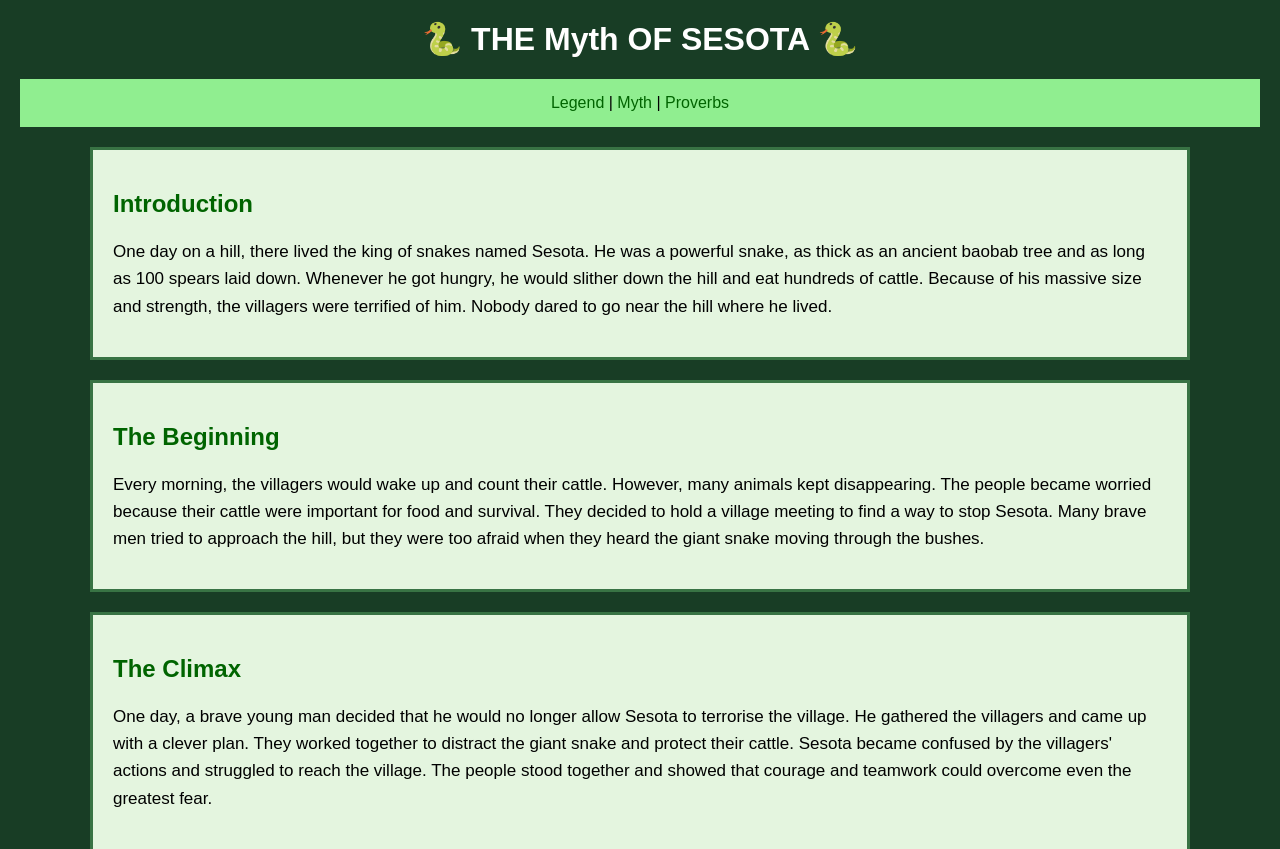
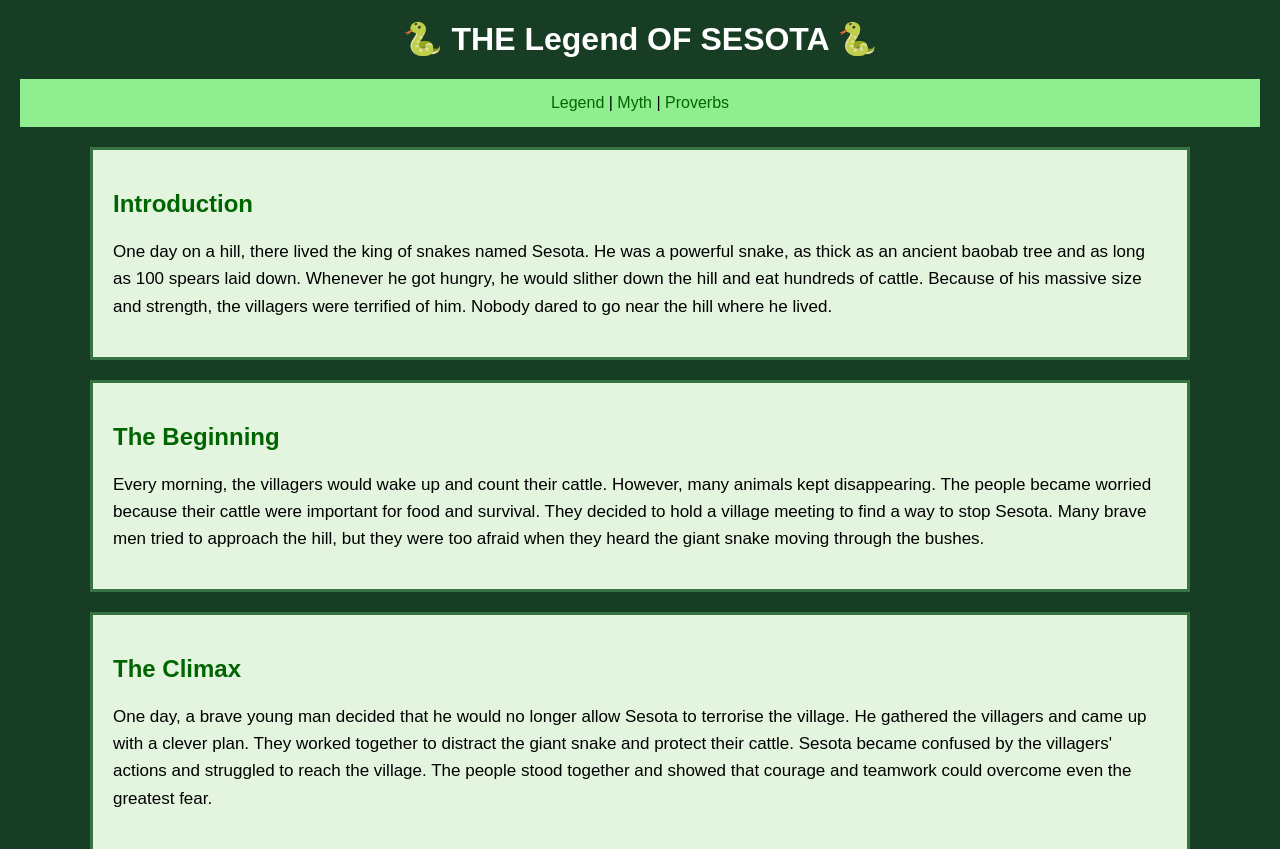
Before and after one commit to jeremiahkatumba-ai/english, a plain HTML site: page Legend.html in a window 1280 px wide. Shown: the top 849 px of the page. Drawn offline with Linux system fonts and the light colour scheme.

Commit message:
Update title from 'Myth' to 'Legend'

```diff
--- a/Legend.html
+++ b/Legend.html
@@ -54,7 +54,7 @@
 
 <body>
 
-    <h1>🐍 THE Myth OF SESOTA 🐍</h1>
+    <h1>🐍 THE Legend OF SESOTA 🐍</h1>
 
     <div class="menu">
 
```
